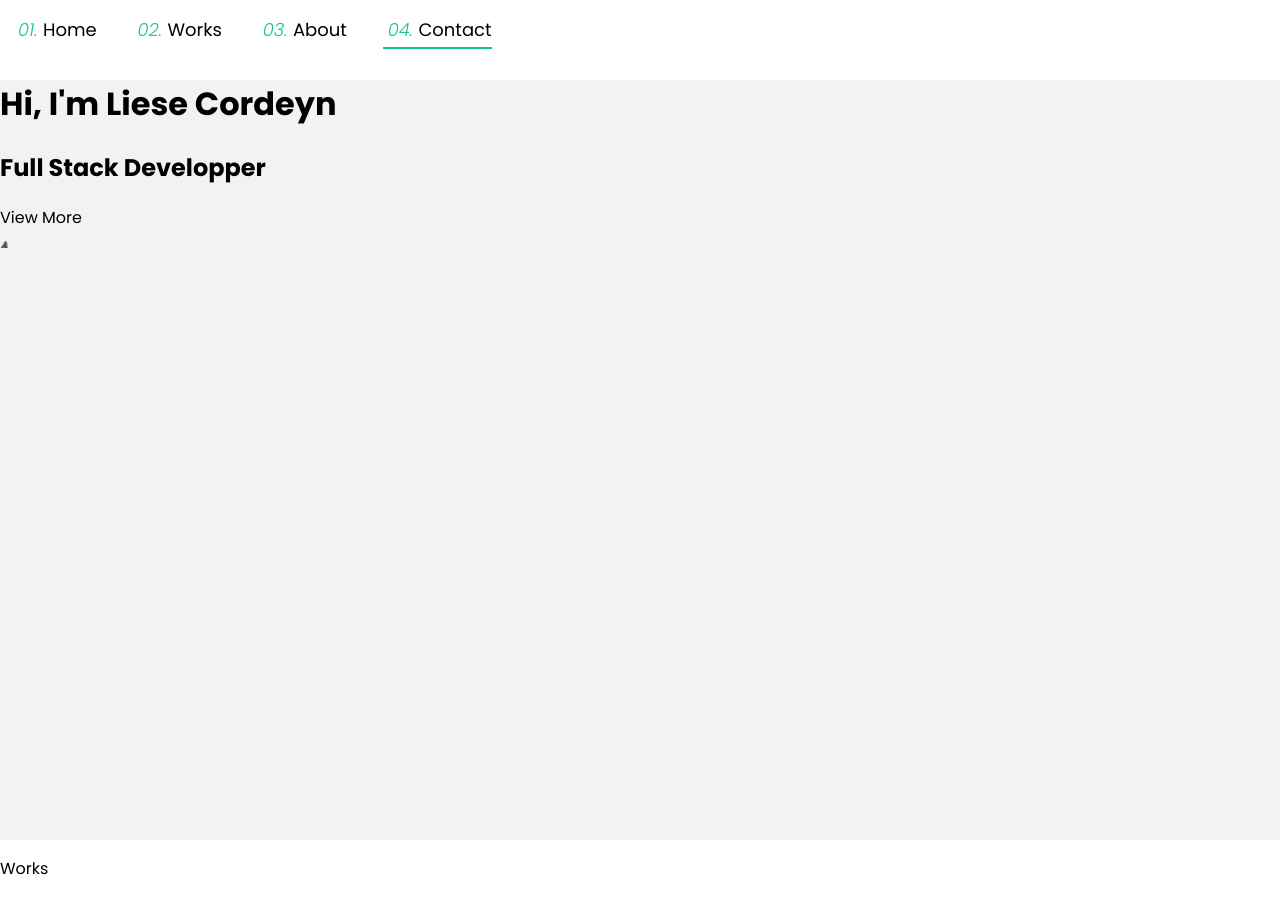
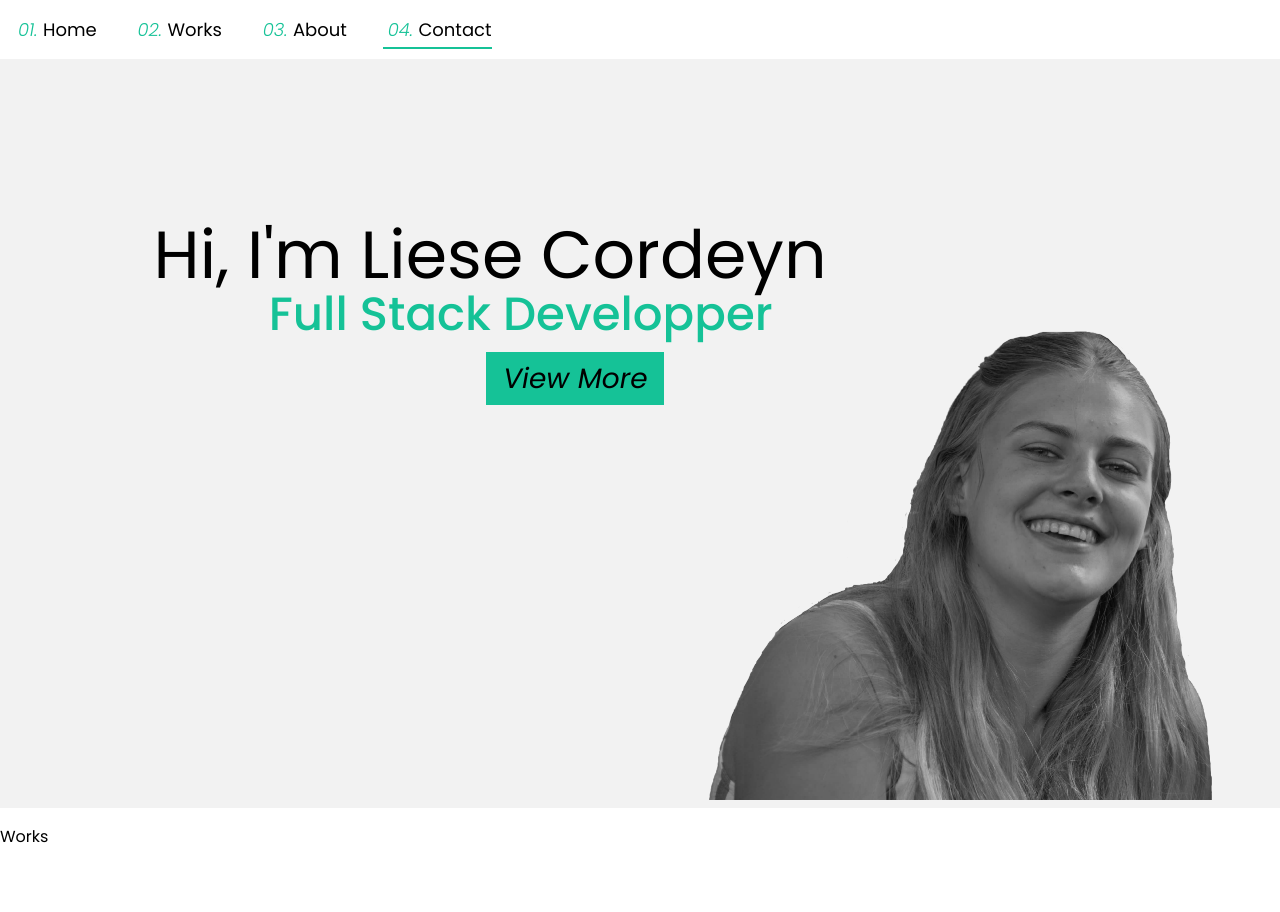
Before and after one commit to LieseCordeyn/portfolio, a React (Create React App) app: page / in a window 1280 px wide. Shown: the top 912 px of the page. Built offline with nearby package versions, Linux system fonts and the light colour scheme.

Commit message:
Added styling from homeComponent

```diff
--- a/src/Components/Home/Home.tsx
+++ b/src/Components/Home/Home.tsx
@@ -12,7 +12,7 @@ function Home(){
         <div id='HomeContainer' ref={homeRef}>
              <h1>Hi, I'm Liese Cordeyn</h1>
              <h2>Full Stack Developper</h2>
-             <div>
+             <div id='ViewMoreButton'>
                 <NavLink navLinkId="View More" scrollToId="WorksContainer"/>
              </div>
               <img src={Foto} alt="" width="10px"/>
--- a/src/SCSS/home.scss
+++ b/src/SCSS/home.scss
@@ -1,7 +1,7 @@
 @import 'Colors';
 
 #HomeContainer {
-    min-height: 95vh;
+    min-height: 93.6vh;
     background-color: $homeColor;
 }
 
@@ -9,6 +9,45 @@
     margin-top: 0;
 }
 
+#HomeContainer h1 {
+    position: absolute;
+    top: 20%;
+    left: 12%;
+    font-weight: 400;
+    font-size: 50pt;
+}
+
+#HomeContainer h2 {
+    color: $accentColor;
+    position: absolute;
+    top: 30%;
+    left: 21%;
+    font-weight: 500;
+    font-size: 35pt;
+}
+
+#HomeContainer #ViewMoreButton {
+    background-color: $accentColor;
+    padding: .2em .6em;
+    width: fit-content;
+    position: absolute;
+    top: 44%;
+    left: 38%;
+    font-style: italic;
+    font-size: 21pt;
+}
+
+#HomeContainer #ViewMoreButton:hover {
+    cursor: pointer;
+}
+
+#HomeContainer img {
+    position: absolute;
+    bottom: 0%;
+    right: 5%;
+    width: 40vw;
+}
+
 @media (prefers-color-scheme: dark){
     #HomeContainer {
         background-color: $homeColorDark;
```
Also changed, not shown: src/assets/Liese.png.
